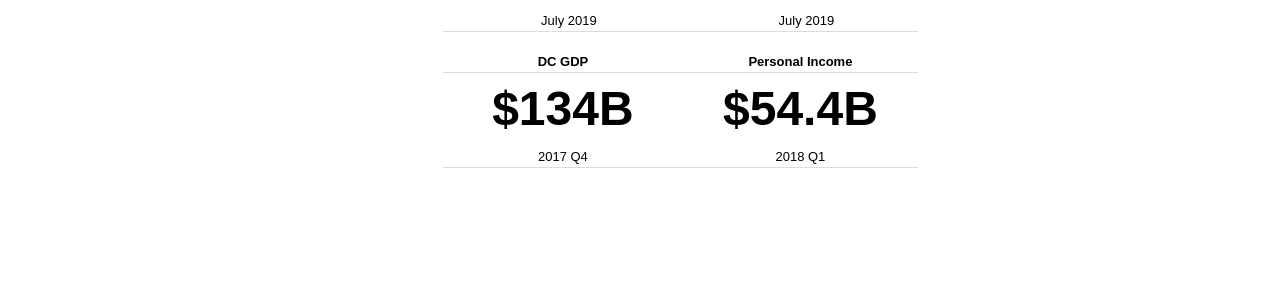
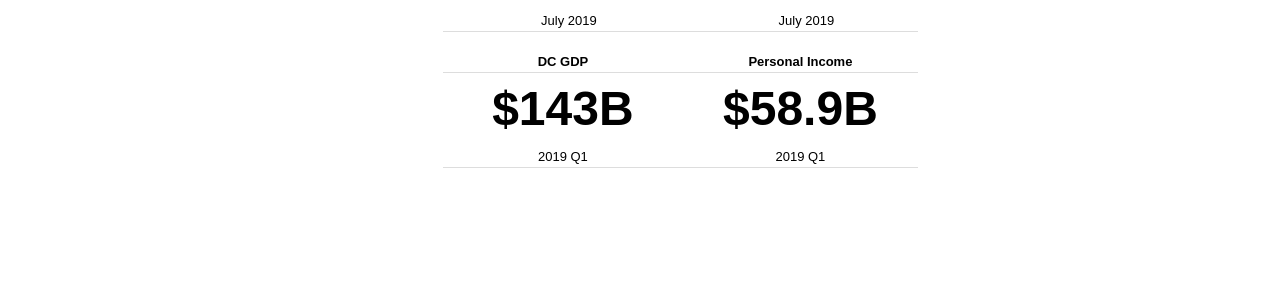
Before and after one commit to DCgov/economic-intelligence, a Jekyll site: the page built from _pages/index.md, in a window 1280 px wide. Shown: the part 872-1153 px from the top of the page. Built offline with Jekyll 4.4.1, drawn with Linux system fonts in a browser that asks for light colours; nearby versions of some CDN libraries.

Commit message:
updated gdp and personal income

```diff
--- a/_pages/index.md
+++ b/_pages/index.md
@@ -38,6 +38,6 @@ If you have any ideas, data, or interest in helping us grow our dashboard, email
 		<thead>
 			<tr><th>DC GDP</th><th>Personal Income</th>
 		<tbody>
-			<tr class="headline-data"><td>$134B</td><td>$54.4B</td></tr>
-			<tr><td>2017 Q4</td><td>2018 Q1</td></tr>
+			<tr class="headline-data"><td>$143B</td><td>$58.9B</td></tr>
+			<tr><td>2019 Q1</td><td>2019 Q1</td></tr>
 		</tbody>
```
